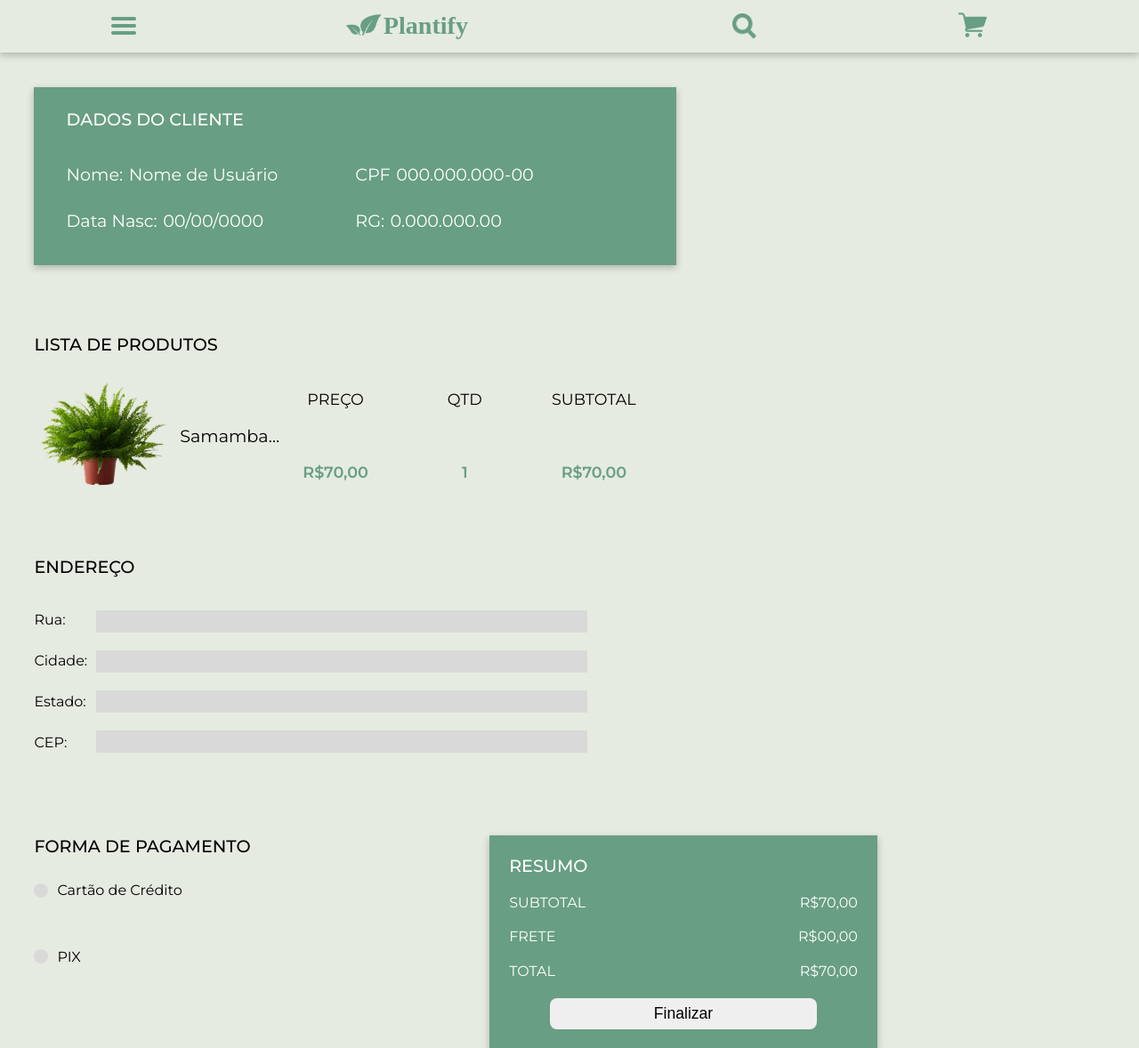
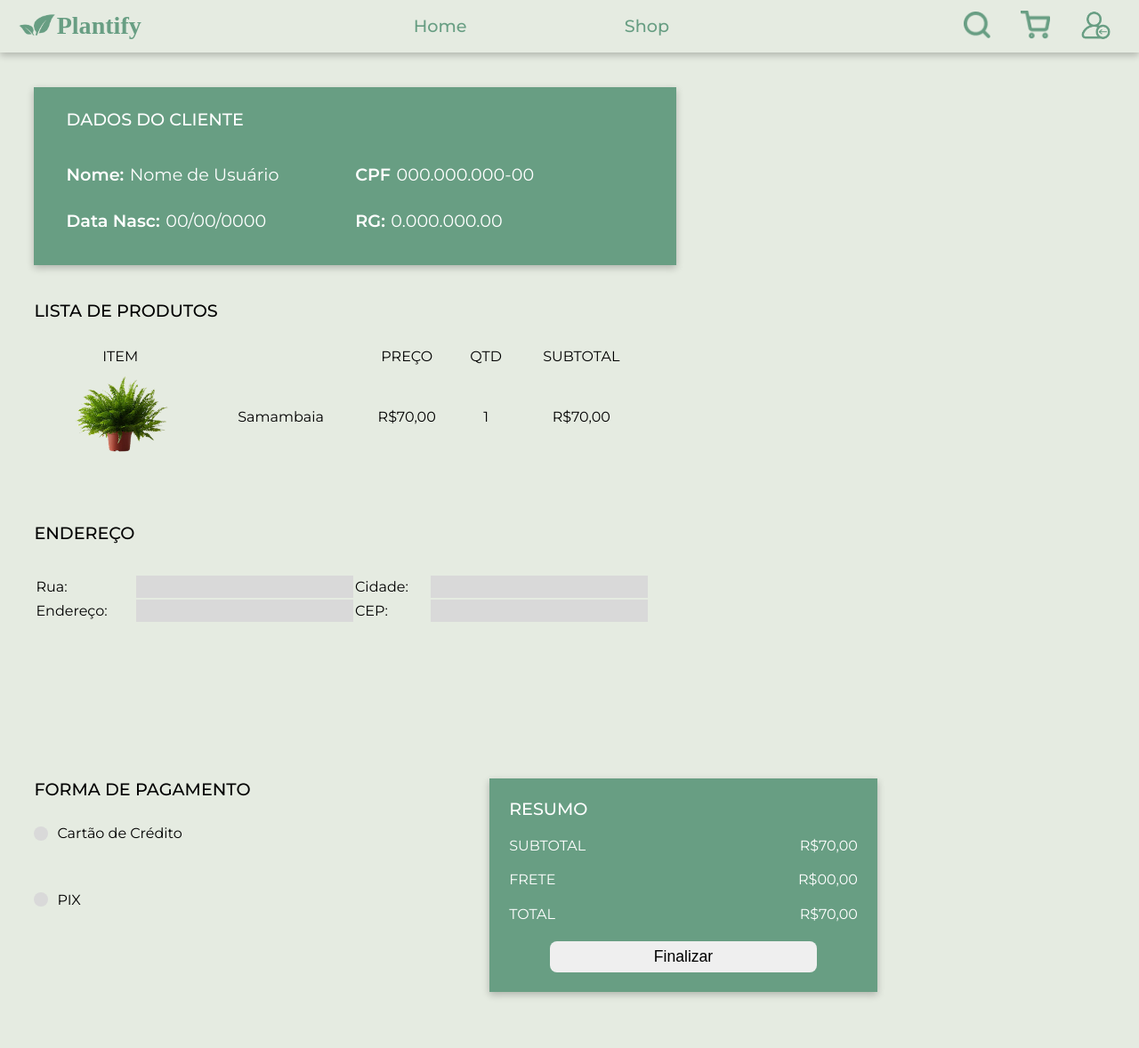
Before and after one commit to yagop-dev/plantify-php-javascript, a PHP site: page /pages/data.html in a window 1280 px wide. Shown: the top 1178 px of the page at 89% size. Run offline with PHP 8.4, Linux system fonts and the light colour scheme.

Commit message:
Update of user data
update in resposivity of user data

```diff
--- a/assets/css/data.css
+++ b/assets/css/data.css
@@ -56,6 +56,10 @@ main{
     gap: 30%;
 }
 
+.client-data-text{
+    font-weight: 600;
+}
+
 .data-text{
     height: 20%;
     width: 100%;
@@ -72,7 +76,7 @@ main{
     text-overflow: ellipsis;
 }
 
-.item-container{
+.item-container-mobile{
     height: 250px;
     width: 100%;
     padding: 3%;
@@ -81,6 +85,10 @@ main{
     flex-direction: column;
     gap: 1rem;
     color: black;
+}
+
+.item-container-desktop{
+    display: none;
 }
 
 .item-img-name{
@@ -129,7 +137,7 @@ main{
     font-weight: 600;
 }
 
-.address-main-container{
+.address-container-mobile{
     height: 250px;
     width: 100%;
     padding: 3%;
@@ -138,6 +146,10 @@ main{
     flex-direction: column;
     gap: 1rem;
     color: black;
+}
+
+.address-container-desktop{
+    display: none;
 }
 
 .address-container{
@@ -309,26 +321,18 @@ main{
         gap: 50%;
     }
 
-    .item-container{
-        flex-direction: row;
-        width: 100%;
+    .item-container-mobile{
+        display: none;
     }
 
-    .item-list-container{
-        height: 100%;
+    .item-container-desktop{
+        height: 250px;
         width: 100%;
+        padding: 3%;
+        padding-top: 0%;
         display: flex;
-        flex-direction: row;
-    }
-
-    .item-info-container{
-        height: 100%;
-        width: 60%;
-    }
-
-    .item-title-img{
-        width: 40%;
-        height: 100%;
+        flex-direction: column;
+        gap: 20px;
     }
 
     .title-list{
@@ -336,15 +340,25 @@ main{
         width: 100%;
     }
 
-    .item-img-name{
-        height: 80%;
-        width: 100%;
-        margin-top: 0%;
+    .item-table{
+        text-align: center;
     }
 
-    #item-img{
-        height: auto;
-        width: 150px;
+    .address-container-mobile{
+        display: none;
+    }
+
+    .address-container-desktop{
+        height: 250px;
+        width: 100%;
+        padding: 3%;
+        padding-top: 0%;
+        display: flex;
+        flex-direction: column;
+    }
+
+    .address-table{
+        margin-top: 5%
     }
 
     .resume-main-container{
@@ -381,10 +395,8 @@ main{
         gap: 50%;
     }
 
-    .item-container{
-        flex-direction: row;
+    .item-container-desktop{
         width: 60%;
-        margin-bottom: 0%;
     }
 
     .item-img-name{
@@ -399,17 +411,8 @@ main{
         gap: 35%;
     }
 
-    .address-main-container{
+    .address-container-desktop{
         width: 60%;
-    }
-
-    .address-text{
-        width: 10%;
-        gap: 27px;
-    }
-
-    .address-input-container{
-        gap: 20px;
     }
 
     .payment-item-container{
--- a/assets/css/style.css
+++ b/assets/css/style.css
@@ -12,7 +12,7 @@ body{
     background-color: #e5ebe1;
 }
 
-header{
+.mobile-header{
     height: 60px;
     width: 100%;
     top:-1px;
@@ -26,7 +26,11 @@ header{
     box-shadow: rgba(0, 0, 0, 0.24) 0px 3px 8px;
 }
 
-.nav{
+.desktop-header{
+    display: none;
+}
+
+nav{
     height: 100%;
     width: 10%;
     display: flex;
@@ -66,6 +70,10 @@ header{
     align-items: center;
 }
 
+.header-button-icon{
+    display: none;
+}
+
 .header-button{
     height: 100%;
     width: 40%;
@@ -83,6 +91,11 @@ header{
 }
 
 #shop-img{
+    height: auto;
+    width: 2rem;
+}
+
+#login-img{
     height: auto;
     width: 2rem;
 }
@@ -194,6 +207,101 @@ footer hr{
 
 @media(min-width:1080px) {
 
+    .mobile-header{
+        display: none;
+    }
+
+    .desktop-header{
+        height: 60px;
+        width: 100%;
+        top:-1px;
+        display: flex;
+        flex-direction: row;
+        position: fixed;
+        justify-content: left;
+        background-color: #e5ebe1;
+        box-shadow: rgba(0, 0, 0, 0.24) 0px 3px 8px;
+    }
+
+    .logo{
+        width: 12%;
+        margin-left: 1%;
+        cursor: pointer;
+    }
+
+    .home-shop{
+        height: 100%;
+        width: 70%;
+        background-color: #e5ebe1;
+        display: flex;
+        flex-direction: row;
+        justify-content: center;
+        align-items: center;
+        gap: 20%;
+    }
+
+    .home-shop-btn{
+        height: 100%;
+        width: auto;
+        font-size: 1.2rem;
+        font-family: "Montserrat", sans-serif;
+        border: none;
+        cursor: pointer;
+        background-color: #e5ebe1;
+        color: #689e83;
+        font-weight: 500;
+
+        transition: 0.2s;
+
+    }
+
+    .home-shop-btn:hover{
+        color:#689e8370;
+    }
+
+    .header-btn-icon{
+        height: 100%;
+        width: 18%;
+        display: flex;
+        flex-direction: row;
+        justify-content: center;
+        align-items: center;
+        gap: 15%;
+        background-color: #e5ebe1;
+    }
+
+    .header-icon{
+        height: 100%;
+        width: auto;
+        border: none;
+        background-color: transparent;
+        cursor: pointer;
+
+        transition: 0.2s;
+    }
+
+    #search-img{
+        height: auto;
+        width: 30px;
+        margin-bottom: 4px;
+    }
+
+    #shop-img{
+        height: auto;
+        width: 33px;
+        margin-top: 1px;
+    }
+
+    #login-img{
+        height: auto;
+        width: 35px;
+        margin-top: 1px;
+    }
+
+    .header-icon:hover{
+        transform: scale(1.2);
+    }
+
     .footer-infos{
         gap: 15%;
     }
--- a/pages/data.html
+++ b/pages/data.html
@@ -9,8 +9,8 @@
     <link rel="stylesheet" href="../assets/css/data.css">
 </head>
 <body>
-    <header>
-        <nav class="nav">
+    <header class="mobile-header">
+        <nav>
             <img src="../assets/img/nav_icon.png" alt="navigation menu" id="nav-img">
         </nav>
         <div class="logo">
@@ -27,6 +27,28 @@
         </div>
     </header>
 
+    <header class="desktop-header">
+        <div class="logo">
+            <img src="../assets/img/plantify_icon_green.png" alt="logo" id="logo-img">
+            <h3>Plantify</h3>
+        </div>
+        <div class="home-shop">
+            <button class="home-shop-btn">Home</button>
+            <button class="home-shop-btn">Shop</button>
+        </div>
+        <div class="header-btn-icon">
+            <button class="header-icon">
+                <img src="../assets/img/search_green.png" alt="search button" id="search-img">
+            </button>
+            <button class="header-icon">
+                <img src="../assets/img/cart_green.png" alt="shop button" id="shop-img">
+            </button>
+            <button class="header-icon">
+                <img src="../assets/img/login_green.png" alt="login button" id="login-img">
+            </button>
+        </div>
+    </header>
+
     <main>
         <div class="data-container">
             <div class="container">
@@ -34,21 +56,21 @@
                 <div class="data">
                     <div class="client-data">
                         <div class="data-text">
-                            <p>Nome:</p>
+                            <p class="client-data-text">Nome:</p>
                             <p class="long-text">Nome de Usuário</p>
                         </div>
                         <div class="data-text">
-                            <p>Data Nasc:</p>
+                            <p class="client-data-text">Data Nasc:</p>
                             <p>00/00/0000</p>
                         </div>
                     </div>
                     <div class="client-data">
                         <div class="data-text">
-                            <p>CPF</p>
+                            <p class="client-data-text">CPF</p>
                             <p>000.000.000-00</p>
                         </div>
                         <div class="data-text">
-                            <p>RG:</p>
+                            <p class="client-data-text">RG:</p>
                             <p>0.000.000.00</p>
                         </div>
                     </div>
@@ -56,7 +78,7 @@
             </div>
         </div>
 
-        <div class="item-container">
+        <div class="item-container-mobile">
             <div class="item-list-container">
                 <div class="item-title-img">
                     <p class="title-list">LISTA DE PRODUTOS</p>
@@ -82,7 +104,27 @@
             </div>
         </div>
 
-        <div class="address-main-container">
+        <div class="item-container-desktop">
+            <p class="title-list">LISTA DE PRODUTOS</p>
+            <table class="item-table">
+                <tr>
+                    <td>ITEM</td>
+                    <td></td>
+                    <td>PREÇO</td>
+                    <td>QTD</td>
+                    <td>SUBTOTAL</td>
+                </tr>
+                <tr>
+                    <td><img src="../assets/img/Samambaia.png" alt="Samambaia" id="item-img"></td>
+                    <td>Samambaia</td>
+                    <td>R$70,00</td>
+                    <td>1</td>
+                    <td>R$70,00</td>
+                </tr>
+            </table>
+        </div>
+
+        <div class="address-container-mobile">
             <p class="title-address">ENDEREÇO</p>
             <div class="address-container">
                 <div class="address-text">
@@ -98,6 +140,24 @@
                     <input class="address-input">
                 </div>
             </div>
+        </div>
+
+        <div class="address-container-desktop">
+            <p class="title-address">ENDEREÇO</p>
+            <table class="address-table">
+                <tr>
+                    <td>Rua:</td>
+                    <td><input class="address-input"></td>
+                    <td>Cidade:</td>
+                    <td><input class="address-input"></td>
+                </tr>
+                <tr>
+                    <td>Endereço:</td>
+                    <td><input class="address-input"></td>
+                    <td>CEP:</td>
+                    <td><input class="address-input"></td>
+                </tr>
+            </table>
         </div>
 
         <div class="resume-main-container">
```
Also changed, not shown: other parts of assets/css/data.css (+0 -34 lines), assets/img/login_green.png (added).
